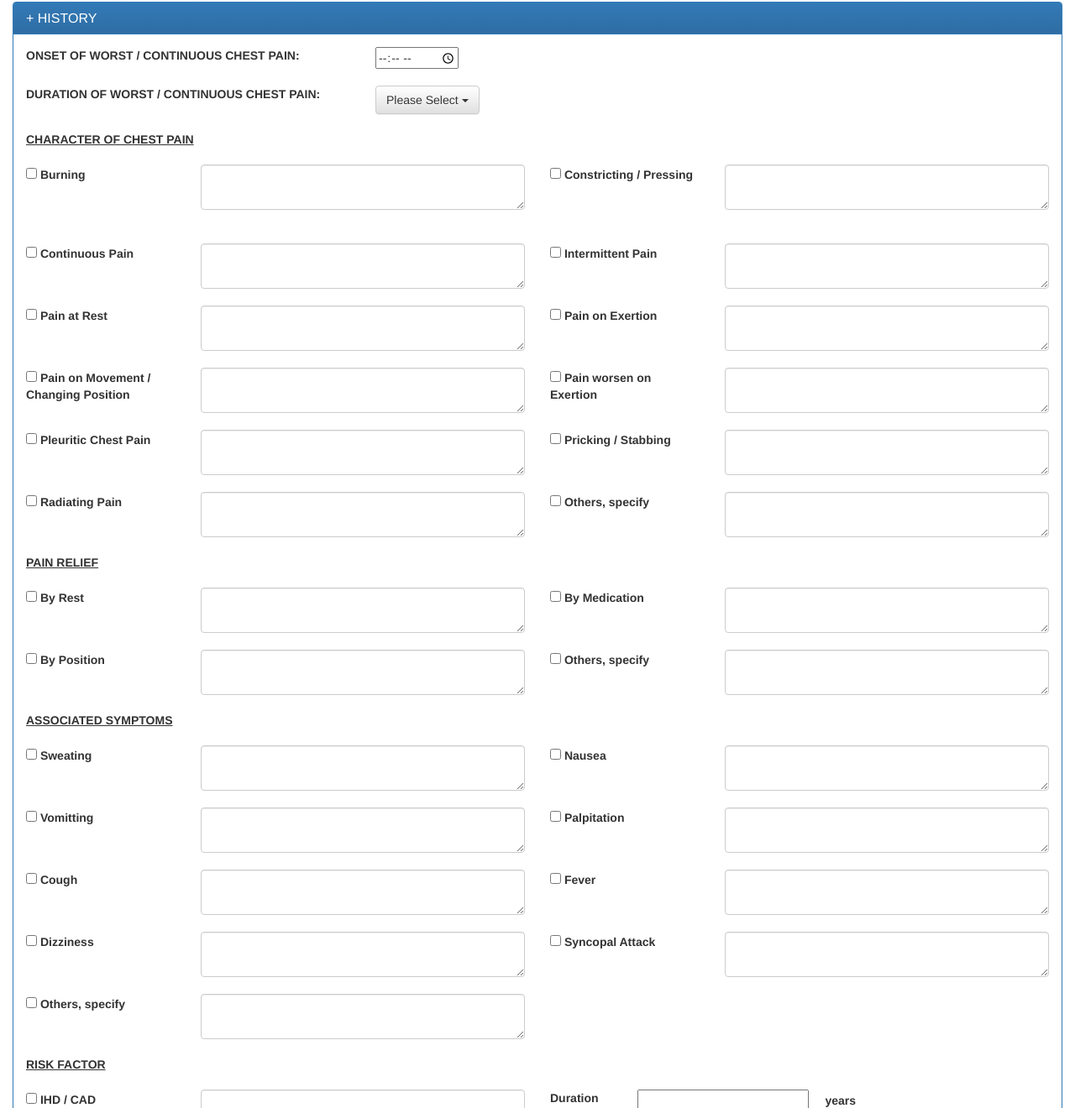
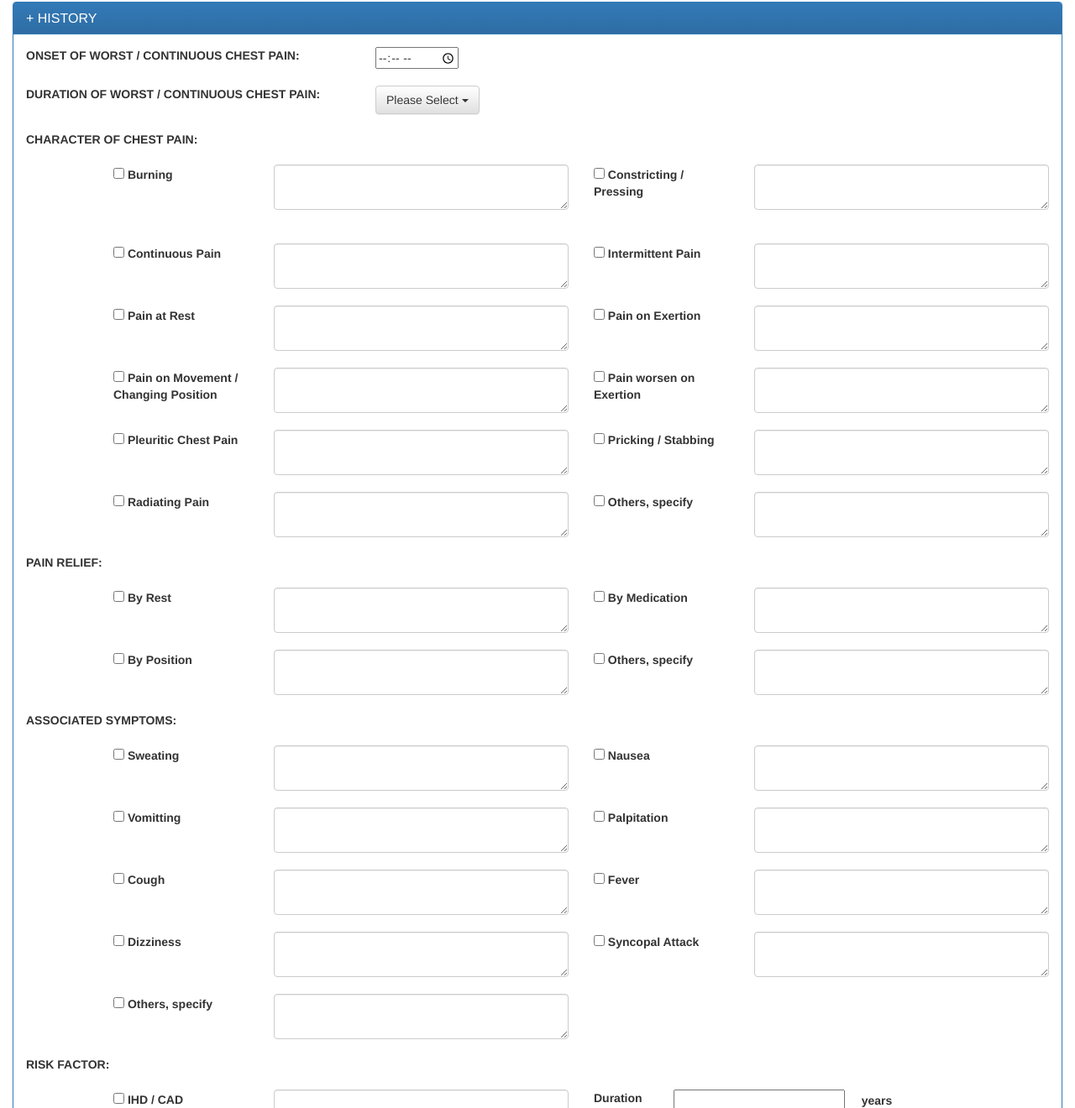
Before and after one commit to emafazillah/medical-device-integration-client, a website: page public/index.html in a window 1280 px wide. Shown: the part 800-2120 px from the top of the page at 84% size. Drawn offline with nearby package versions, Linux system fonts and the light colour scheme; no server answers.

Commit message:
Update history.html & add back test.js

```diff
--- a/public/history.html
+++ b/public/history.html
@@ -34,13 +34,14 @@
 <br />
 <div class="row">
 	<div class="col-sm-3">
-		<strong><u>CHARACTER OF CHEST PAIN </u></strong>
+		<strong>CHARACTER OF CHEST PAIN: </strong>
 	</div>
 	<div class="col-sm-9"></div>
 </div>
 <br />
 <div class="row">
-	<div class="col-sm-12">
+	<div class="col-sm-1"></div>
+	<div class="col-sm-11">
 		<div class="row">
 			<div class="col-sm-2">
 				<label><input type="checkbox"> Burning</label>
@@ -136,13 +137,14 @@
 <br />
 <div class="row">
 	<div class="col-sm-3">
-		<strong><u>PAIN RELIEF </u></strong>
+		<strong>PAIN RELIEF: </strong>
 	</div>
 	<div class="col-sm-9"></div>
 </div>
 <br />
 <div class="row">
-	<div class="col-sm-12">
+	<div class="col-sm-1"></div>
+	<div class="col-sm-11">
 		<div class="row">
 			<div class="col-sm-2">
 				<label><input type="checkbox"> By Rest</label>
@@ -177,13 +179,14 @@
 <br />
 <div class="row">
 	<div class="col-sm-3">
-		<strong><u>ASSOCIATED SYMPTOMS </u></strong>
+		<strong>ASSOCIATED SYMPTOMS: </strong>
 	</div>
 	<div class="col-sm-9"></div>
 </div>
 <br/>
 <div class="row">
-	<div class="col-sm-12">
+	<div class="col-sm-1"></div>
+	<div class="col-sm-11">
 		<div class="row">
 			<div class="col-sm-2">
 				<label><input type="checkbox"> Sweating</label>
@@ -259,13 +262,14 @@
 <br />
 <div class="row">
 	<div class="col-sm-3">
-		<strong><u>RISK FACTOR </u></strong>
+		<strong>RISK FACTOR: </strong>
 	</div>
 	<div class="col-sm-9"></div>
 </div>
 <br />
 <div class="row">
-	<div class="col-sm-12">
+	<div class="col-sm-1"></div>
+	<div class="col-sm-11">
 		<div class="row">
 			<div class="col-sm-2">
 				<label><input type="checkbox"> IHD / CAD</label>
@@ -401,13 +405,14 @@
 <br />
 <div class="row">
 	<div class="col-sm-3">
-		<strong><u>PAST MEDICAL / SURGICAL HISTORY </u></strong>
+		<strong>PAST MEDICAL / SURGICAL HISTORY: </strong>
 	</div>
 	<div class="col-sm-9"></div>
 </div>
 <br />
 <div class="row">
-	<div class="col-sm-12">
+	<div class="col-sm-1"></div>
+	<div class="col-sm-11">
 		<div class="row">
 			<div class="col-sm-2">
 				<label><input type="checkbox"> Hypertension</label>
@@ -483,7 +488,7 @@
 <br />
 <div class="row">
 	<div class="col-sm-3">
-		<strong><u>MENSTRUAL HISTORY </u></strong>
+		<strong>MENSTRUAL HISTORY: </strong>
 	</div>
 	<div class="col-sm-9"></div>
 </div>
@@ -506,3 +511,9 @@
 		<label>POA:&nbsp;&nbsp;&nbsp;&nbsp;&nbsp;</label><label><input type="text">&nbsp;&nbsp;&nbsp;&nbsp;&nbsp;weeks</label>
 	</div>
 </div>
+<br />
+<div class="row">
+	<div class="col-sm-12">
+
+	</div>
+</div>
```
Also changed, not shown: test/test.js (added, +8 -0 lines).
